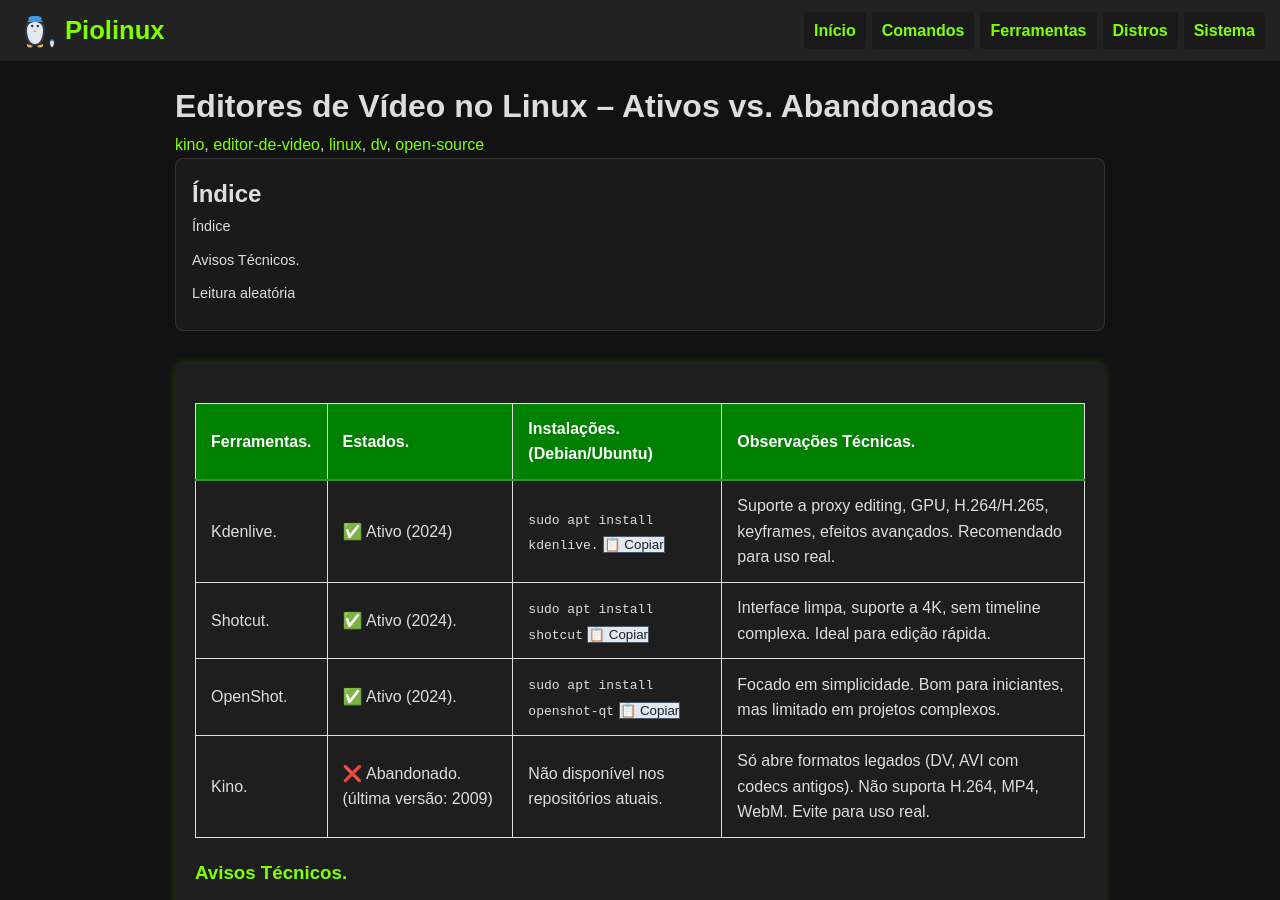
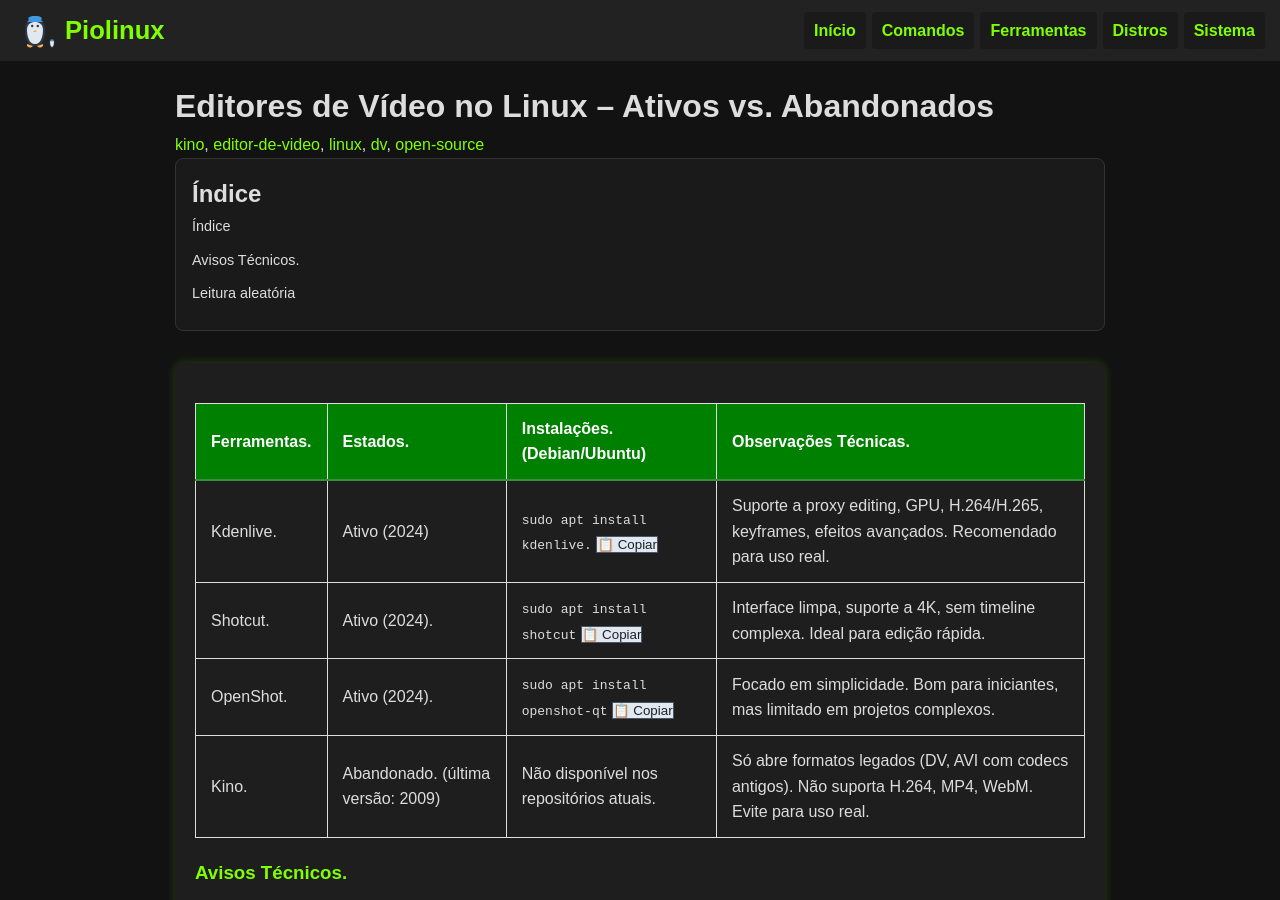
Before and after one commit to Piolinux/piolinux-site, a Jekyll site: the page built from _posts/2025-08-15-editores-de-video-no-linux-ativos-vs-abandonados.md, in a window 1280 px wide and 900 px high. Built offline with Jekyll 4.4.1, drawn with Linux system fonts in a browser that asks for light colours.

```diff
--- a/_posts/2025-08-15-editores-de-video-no-linux-ativos-vs-abandonados.md
+++ b/_posts/2025-08-15-editores-de-video-no-linux-ativos-vs-abandonados.md
@@ -29,7 +29,7 @@ tags: [kino, editor-de-video, linux, dv, open-source]
   <tbody>
     <tr>
       <td data-label="Ferramenta">Kdenlive.</td>
-      <td data-label="Estado">✅ Ativo (2024)</td>
+      <td data-label="Estado"> Ativo (2024)</td>
       <td data-label="Instalação (Debian/Ubuntu).">
         <code>sudo apt install kdenlive.</code>
         <button class="copy-btn" data-command="sudo apt install kdenlive">📋 Copiar</button>
@@ -38,7 +38,7 @@ tags: [kino, editor-de-video, linux, dv, open-source]
     </tr>
     <tr>
       <td data-label="Ferramenta">Shotcut.</td>
-      <td data-label="Estado">✅ Ativo (2024).</td>
+      <td data-label="Estado"> Ativo (2024).</td>
       <td data-label="Instalação (Debian/Ubuntu).">
         <code>sudo apt install shotcut</code>
         <button class="copy-btn" data-command="sudo apt install shotcut">📋 Copiar</button>
@@ -47,7 +47,7 @@ tags: [kino, editor-de-video, linux, dv, open-source]
     </tr>
     <tr>
       <td data-label="Ferramenta">OpenShot.</td>
-      <td data-label="Estado">✅ Ativo (2024).</td>
+      <td data-label="Estado"> Ativo (2024).</td>
       <td data-label="Instalação (Debian/Ubuntu)">
         <code>sudo apt install openshot-qt</code>
         <button class="copy-btn" data-command="sudo apt install openshot-qt">📋 Copiar</button>
@@ -56,7 +56,7 @@ tags: [kino, editor-de-video, linux, dv, open-source]
     </tr>
     <tr>
       <td data-label="Ferramenta">Kino.</td>
-      <td data-label="Estado">❌ Abandonado. (última versão: 2009)</td>
+      <td data-label="Estado"> Abandonado. (última versão: 2009)</td>
       <td data-label="Instalação (Debian/Ubuntu).">
         Não disponível nos repositórios atuais.
       </td>
```
